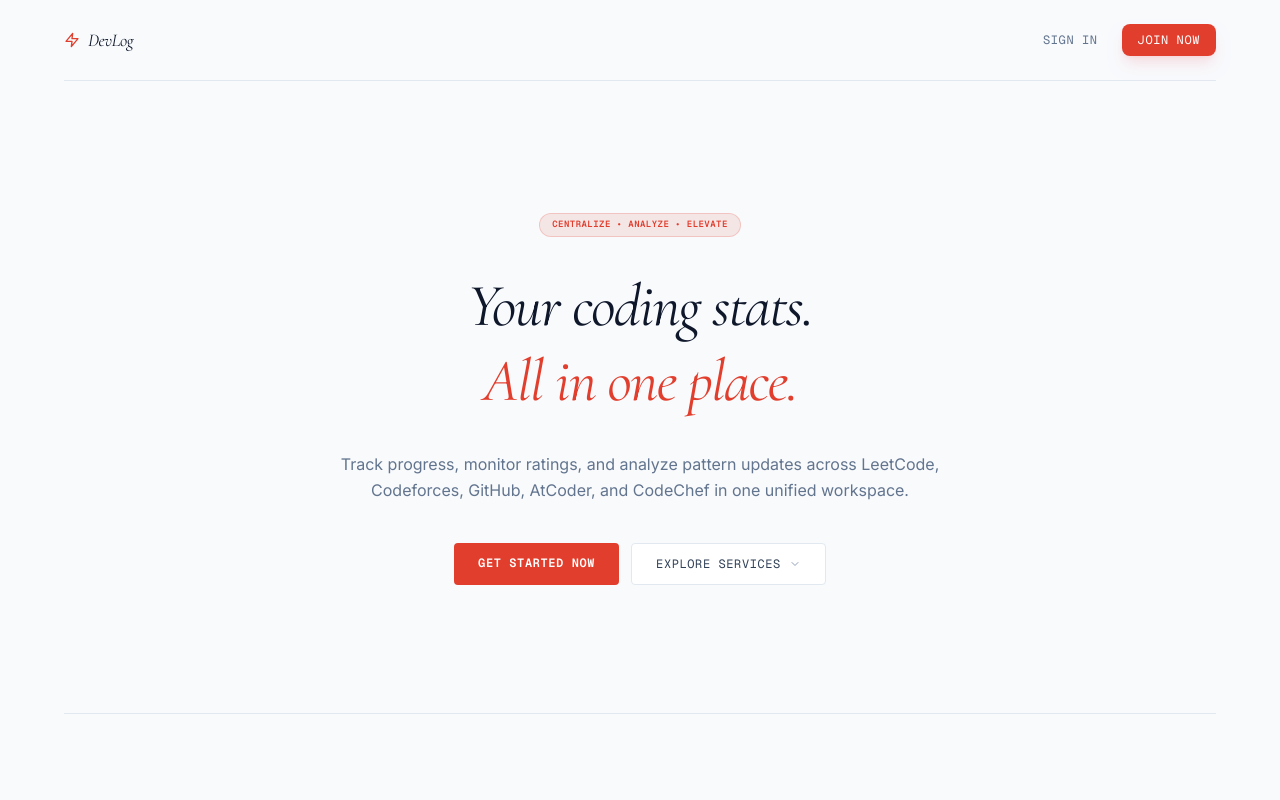
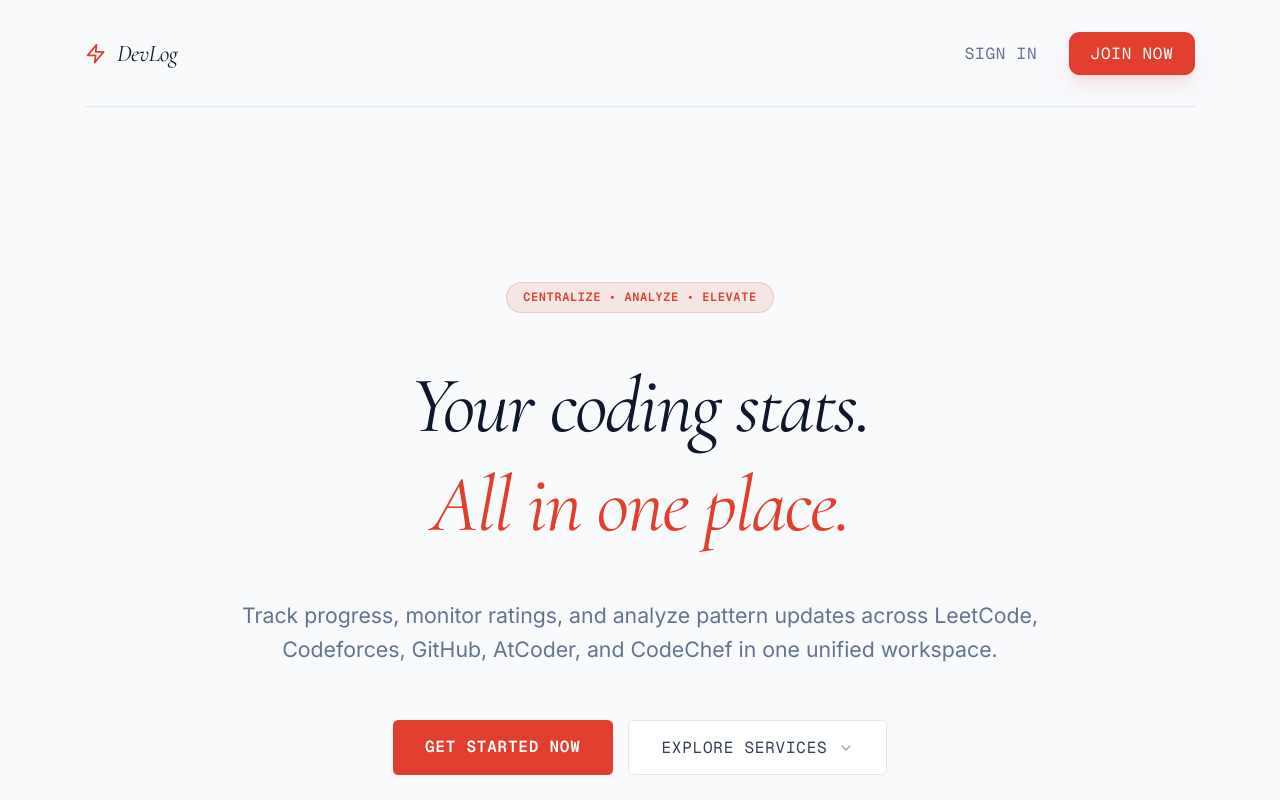
Before and after one commit to polyvexr/DevLog, a React (Vite) app in the folder client/: page / in a window 1280 px wide. Built offline with nearby package versions, Linux system fonts and the light colour scheme; no server answers.

Commit message:
increased page zoom by 0.1%

```diff
--- a/client/src/index.css
+++ b/client/src/index.css
@@ -27,6 +27,7 @@ html, body, #root {
   font-family: 'Inter', system-ui, -apple-system, sans-serif;
   overflow-x: hidden;
   scroll-behavior: smooth;
+  zoom: 1.1;
 }
 
 body {
```
